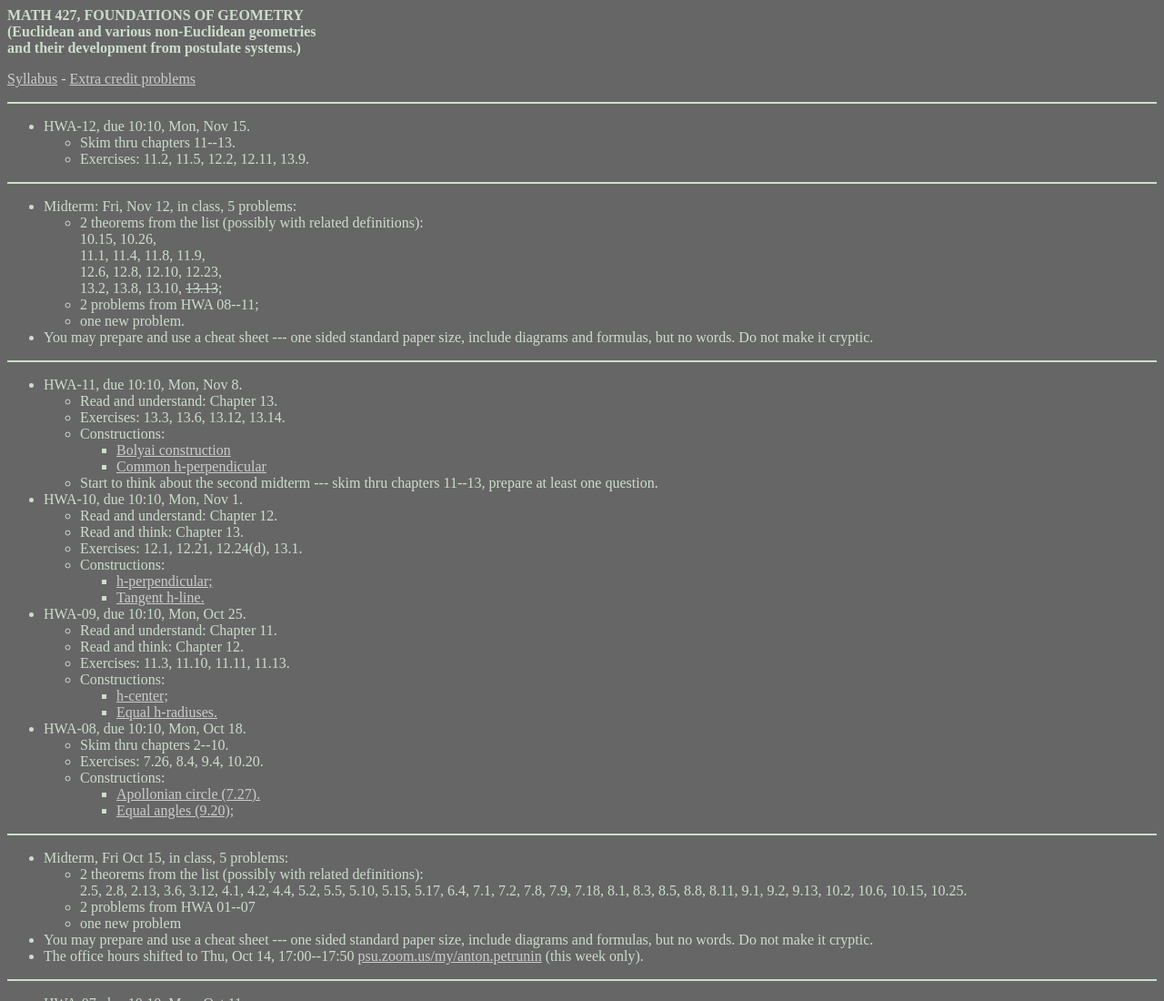
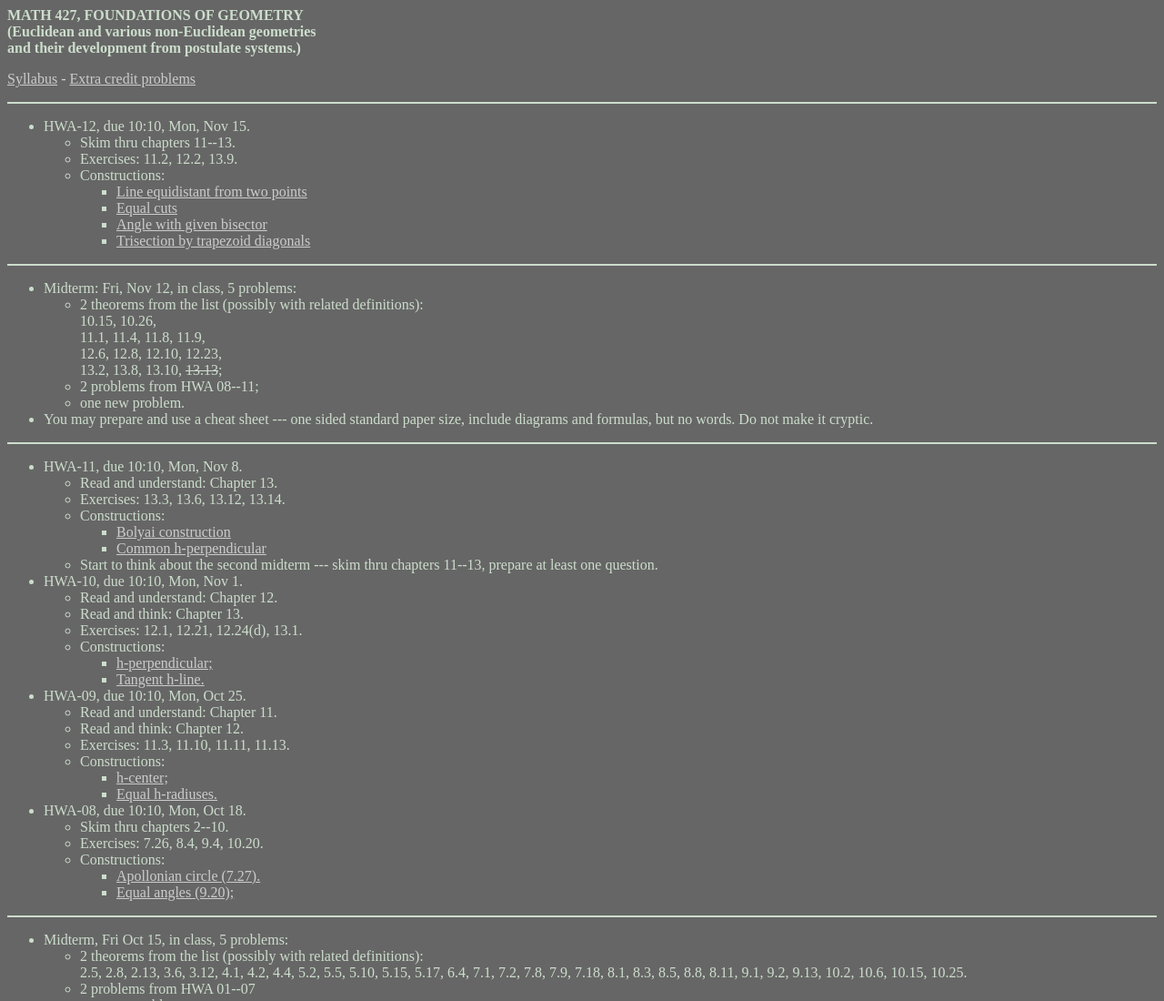
Before and after one commit to anton-petrunin/427, a plain HTML site: page index.html in a window 1280 px wide. Shown: the top 1100 px of the page at 91% size. Drawn offline with nearby package versions, Linux system fonts and the light colour scheme; some packages are replaced by stand-ins of ours.

Commit message:
HWA-12(-2+4)

```diff
--- a/index.html
+++ b/index.html
@@ -26,7 +26,15 @@ and their development from postulate systems.)</b>
 <li> HWA-12, due 10:10, Mon, Nov 15.
 <ul>
 <li> Skim thru chapters 11--13.</li>
-<li> Exercises: 11.2, 11.5, 12.2, 12.11, 13.9.</li>
+<li> Exercises: 11.2, 12.2, 13.9.</li>
+    <li> Constructions:
+      <ul>
+        <li> <A href="https://www.euclidea.xyz/en/game/5.4"> Line equidistant from two points</A></li>
+        <li> <A href="https://www.euclidea.xyz/en/game/5.5"> Equal cuts</A></li>
+        <li> <A href="https://www.euclidea.xyz/en/game/6.4"> Angle with given bisector</A></li>
+        <li> <A href="https://www.euclidea.xyz/en/game/9.6"> Trisection by trapezoid diagonals</A></li>
+      </ul>
+    </li>
 </ul>
 </li>
 
@@ -66,6 +74,7 @@ and their development from postulate systems.)</b>
         <li> <A href="https://anton-petrunin.github.io/birkhoff/car/Bolyai construction.html"> Bolyai construction</A></li>
         <li> <A href="https://anton-petrunin.github.io/birkhoff/car/Common h-perpendicular.html"> Common h-perpendicular</A></li>
       </ul>
+    </li>
     <li> Start to think about the second midterm --- skim thru chapters 11--13, prepare at least one question. </li>
   </ul>
 </li>
```
